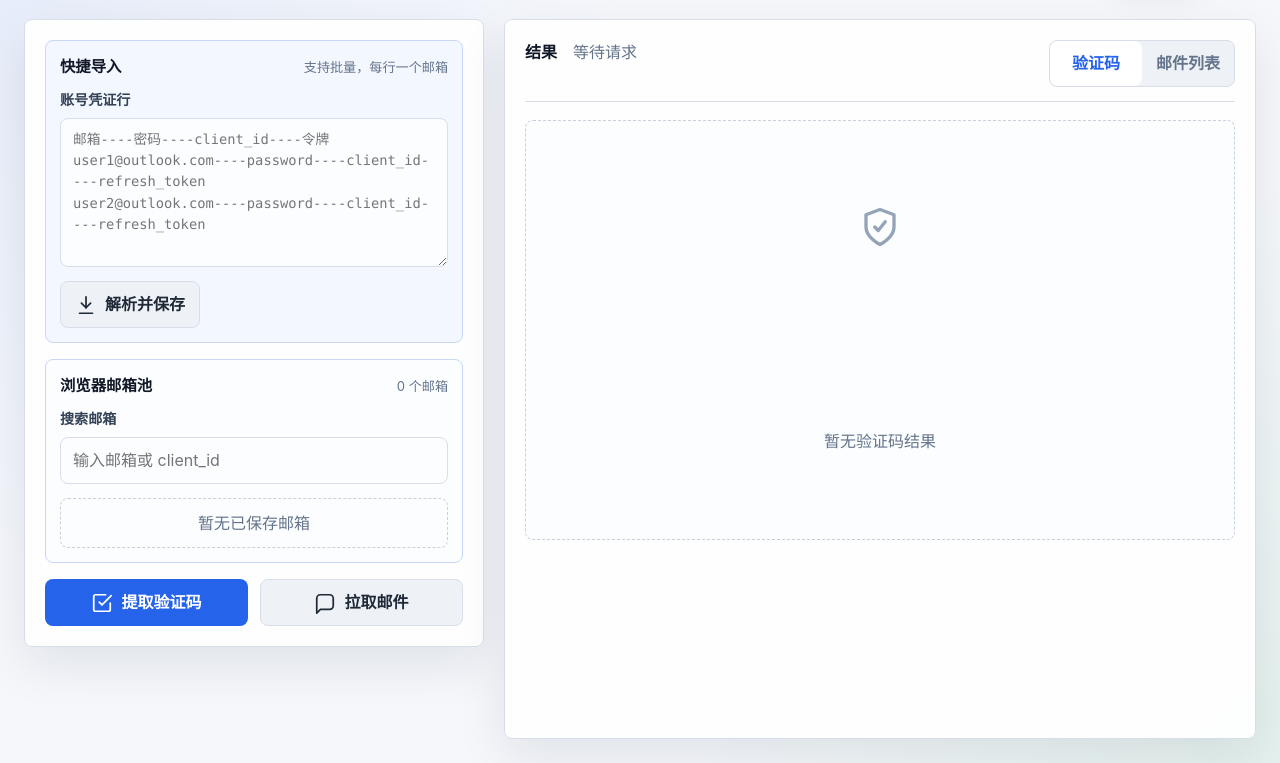
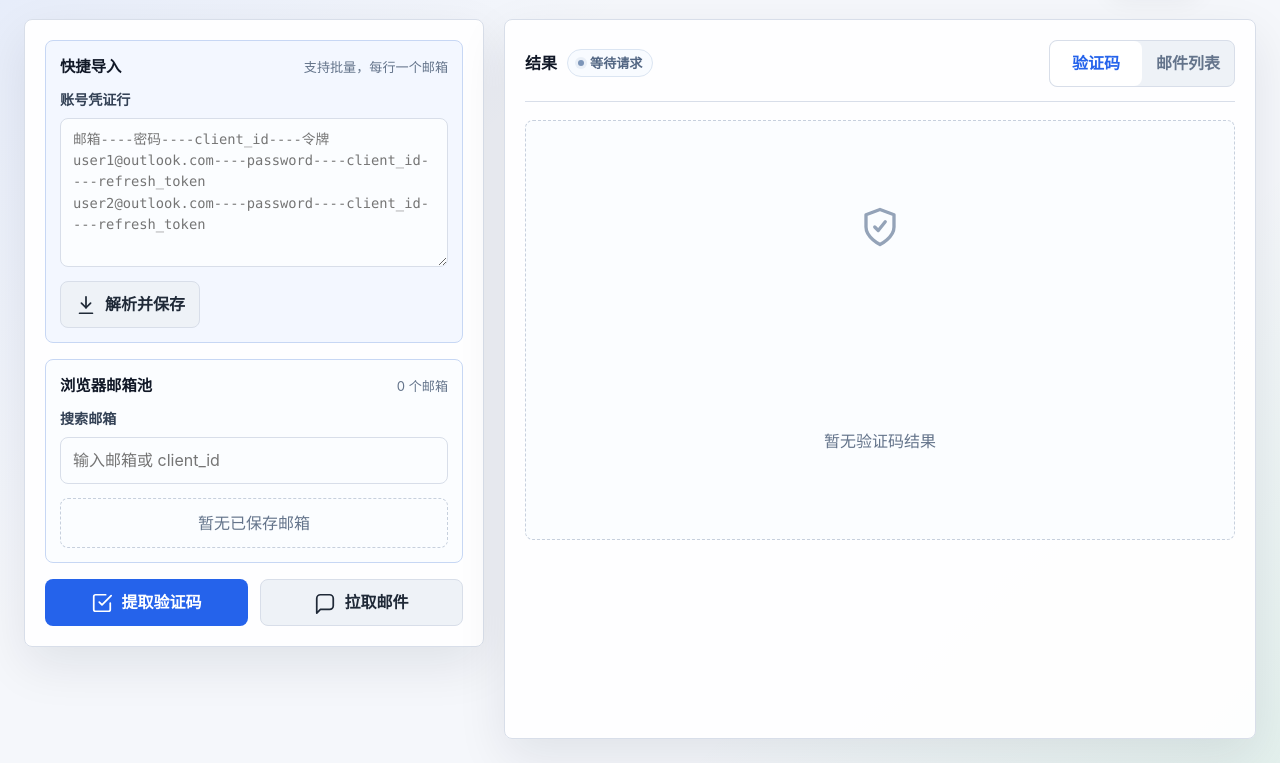
Before and after one commit to Z-WICK/outlook-mail-extractor, a website: page public/index.html in a window 1280 px wide. Shown: the part 93-856 px from the top of the page. Drawn offline with Linux system fonts and the light colour scheme.

Commit message:
refine result header status layout

```diff
--- a/public/index.html
+++ b/public/index.html
@@ -163,9 +163,11 @@
 
       <section class="panel result-panel" aria-labelledby="resultTitle">
         <div class="result-header">
-          <div class="panel-title result-title">
-            <h2 id="resultTitle">结果</h2>
-            <span id="resultMeta">等待请求</span>
+          <div class="result-title">
+            <div class="result-title-row">
+              <h2 id="resultTitle">结果</h2>
+              <span class="result-state" id="resultMeta">等待请求</span>
+            </div>
             <span class="active-account-meta" id="activeAccountMeta" data-testid="active-account-meta" hidden></span>
           </div>
           <div class="tabs" data-testid="result-tabs" role="tablist" aria-label="结果视图">
--- a/public/styles.css
+++ b/public/styles.css
@@ -182,17 +182,54 @@ h1 {
 }
 
 .result-title {
+  display: grid;
+  gap: 6px;
+  min-width: 0;
+}
+
+.result-title-row {
+  display: flex;
   align-items: center;
-  justify-content: flex-start;
   flex-wrap: wrap;
+  gap: 10px;
   min-width: 0;
-  margin-bottom: 0;
+}
+
+.result-title h2 {
+  font-size: 1rem;
+}
+
+.result-state {
+  display: inline-flex;
+  align-items: center;
+  gap: 6px;
+  min-height: 28px;
+  border: 1px solid #dbe5f2;
+  border-radius: 999px;
+  padding: 3px 10px;
+  background: #f8fbff;
+  color: #526683;
+  font-size: 0.82rem;
+  font-weight: 700;
+  line-height: 1.3;
+  white-space: nowrap;
+}
+
+.result-state::before {
+  width: 6px;
+  height: 6px;
+  flex: 0 0 auto;
+  border-radius: 999px;
+  background: #7c95b8;
+  box-shadow: 0 0 0 3px rgba(124, 149, 184, 0.12);
+  content: "";
 }
 
 .active-account-meta {
   min-width: 0;
+  color: var(--muted);
   overflow-wrap: anywhere;
-  font-size: 0.86rem;
+  font-size: 0.84rem;
 }
 
 .field-grid {
@@ -460,7 +497,7 @@ button:focus-visible {
   display: flex;
   justify-content: space-between;
   gap: 14px;
-  align-items: start;
+  align-items: center;
   border-bottom: 1px solid var(--border);
   padding-bottom: 14px;
 }
```
Also changed, not shown: test/ui-static.test.js (+5 -1 lines).
